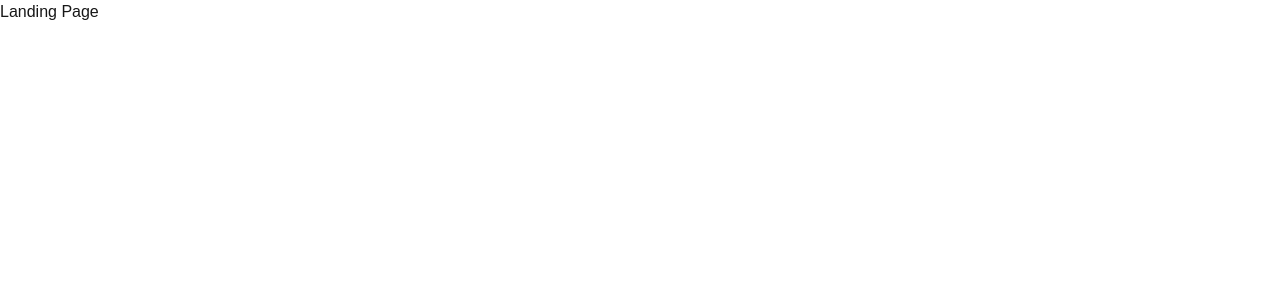
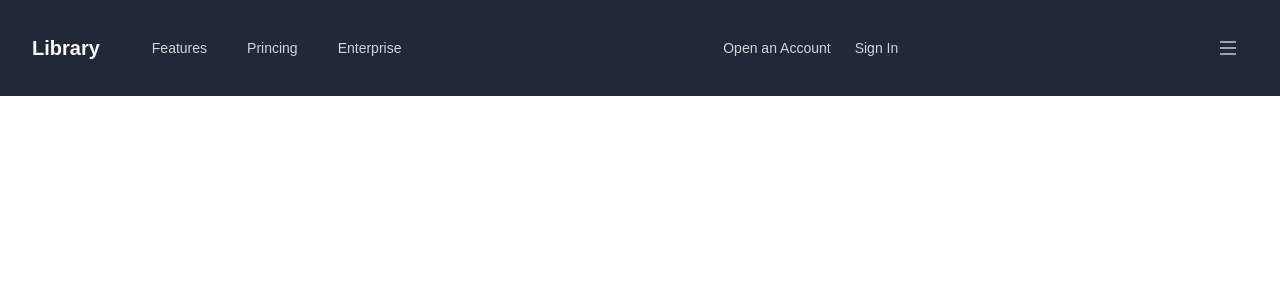
Before and after one commit to adrijabanik/Library-Management-System, a Next.js app: page / in a window 1280 px wide. Shown: the top 300 px of the page. Built offline with nearby package versions, Linux system fonts and the light colour scheme.

Commit message:
navbar added

```diff
--- a/src/app/page.js
+++ b/src/app/page.js
@@ -1,9 +1,11 @@
 import React from 'react'
+import Navbar from '@/components/LandingPage/Navbar'
 
 function LandingPage() {
   return (
     <div>
-      Landing Page
+      {/* Landing Page */}
+      <Navbar />
     </div>
   )
 }
--- a/src/components/LandingPage/HeroSrction.js
+++ b/src/components/LandingPage/HeroSection.js
@@ -1,6 +1,6 @@
 import React from 'react'
 
-export default function HeroSrction() {
+export default function HeroSection() {
   return (
     <div>
       Herosection
--- /dev/null
+++ b/src/components/LandingPage/Navbar.js
@@ -0,0 +1,56 @@
+import React from 'react'
+
+function Navbar() {
+  return (
+    <nav className='bg-gray-800 py-4'>
+        <div className='max-w-7xl mx-auto px-4 sm:px-6 lg:px-8'>
+            <div className='flex items-center justify-between h-16'>
+                <div className='flex items-center'>
+                    <a href='/' className='text-white font-bold text-xl'>Library</a>
+                    <div className='hidden md:block'>
+                        <div className='ml-10 flex items-baseline space-x-4'>
+                            <a href='/features' className='text-gray-300 hover:bg-gray-700
+                            hover:text-white px-3 py-2 rounded-md text-sm font-medium'>Features</a>
+                            <a href='/pricing' className='text-gray-300 hover:bg-gray-700 hover:text-white
+                            px-3 py-2 rounded-md text-sm font-medium'>Princing</a>
+                            <a href='/enterprise' className='text-gray-300 hover:bg-gray-700 hover:text-white
+                            px-3 py-2 rounded-md text-sm font-medium'>Enterprise</a>
+                        </div>
+                    </div>
+                </div>
+                <div className='hidden md:block'>
+                    <a href='/account' className='text-gray-300 hover:bg-gray-700 hover:text-white
+                    px-3 py-2 rounded-md text-sm font-medium'>Open an Account</a>
+                    <a href='/signin' className='text-gray-300 hover:bg-gray-700 hover:text-white
+                    px-3 py-2 rounded-md text-sm font-medium'>Sign In</a>
+                </div>
+                <div className='md-hidden'>
+                    <button type='button' className='bg-gray-800 inline-flex items-center justify-center p-2
+                    rounded-md text-gray-400 hover:text-white hover:bg-gray-700 focus:outline-none focus:ring-2
+                    focus:ring-offset-2 focus:ring-offset-gray-800 focus:ring-white'
+                    aria-expanded='false'>
+                        <span className='sr-only'>Open main menu</span>
+                        <svg
+                            className='block h-6 w-6'
+                            xmlns='https://www.w3.org/2000/svg'
+                            fill='none'
+                            viewBox='0 0 24 24'
+                            stroke='currentColor'
+                            aria-hidden='true'
+                        >
+                            <path stokeLinecap='round'
+                                strokeLinejoin='round'
+                                strokeWidth='2'
+                                d='M4 6h16M4 12h16M4 18h16'/>
+                        </svg>
+
+                    </button>
+                </div>
+
+            </div>
+        </div>
+    </nav>
+  )
+}
+
+export default Navbar
```
